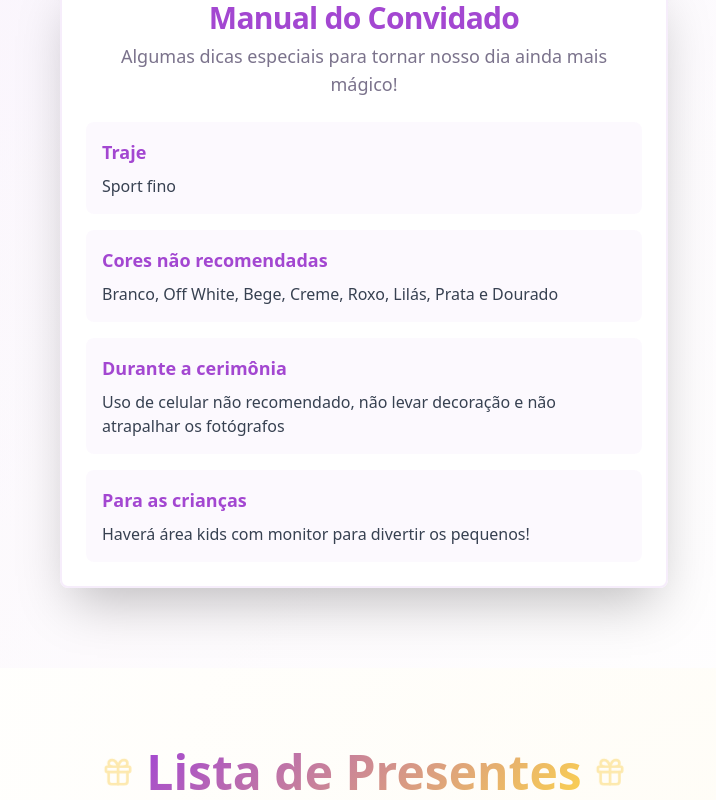
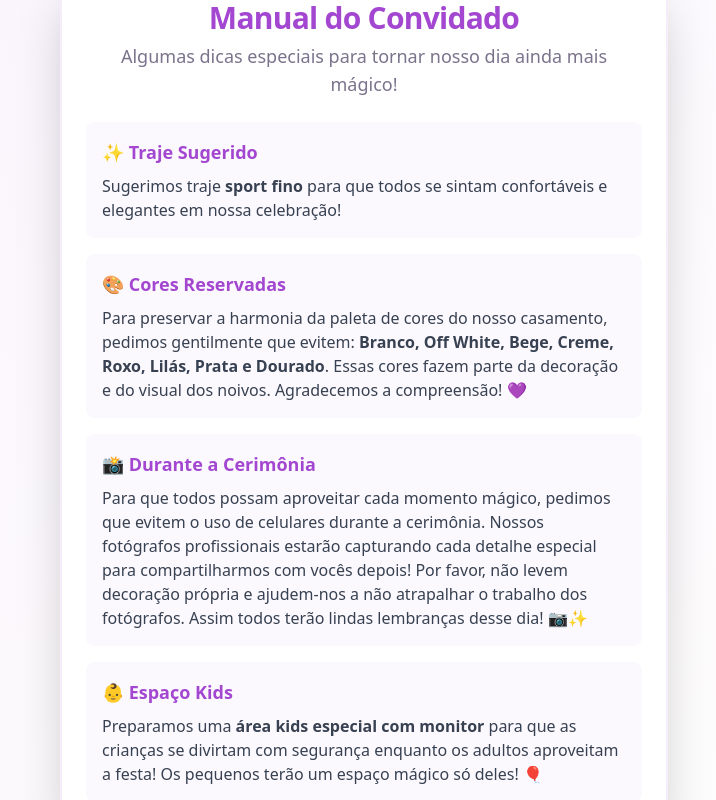
Before and after one commit to livia-pessoal/fairytale-rsvp-site, a React (Vite) app: page / in a window 1280 px wide. Shown: the part 1600-2400 px from the top of the page, without its empty margins (276-992 px from the left). Built offline with nearby package versions, Linux system fonts and the light colour scheme.

Commit message:
Cria componente GuestManual com tom amigável e justificativas

```diff
--- /dev/null
+++ b/src/components/GuestManual.tsx
@@ -0,0 +1,53 @@
+import { Card, CardContent, CardDescription, CardHeader, CardTitle } from "@/components/ui/card";
+
+const GuestManual = () => {
+  return (
+    <Card className="shadow-2xl border-2 border-lavender/30 bg-white/95 backdrop-blur-sm mt-8">
+      <CardHeader className="text-center pb-6">
+        <CardTitle className="text-3xl font-bold text-primary">Manual do Convidado</CardTitle>
+        <CardDescription className="text-lg">
+          Algumas dicas especiais para tornar nosso dia ainda mais mágico!
+        </CardDescription>
+      </CardHeader>
+      <CardContent>
+        <div className="space-y-4">
+          <div className="bg-lavender/10 p-4 rounded-lg">
+            <h3 className="font-semibold text-lg mb-2 text-primary">✨ Traje Sugerido</h3>
+            <p className="text-gray-700">
+              Sugerimos traje <strong>sport fino</strong> para que todos se sintam confortáveis e elegantes em nossa celebração!
+            </p>
+          </div>
+
+          <div className="bg-lavender/10 p-4 rounded-lg">
+            <h3 className="font-semibold text-lg mb-2 text-primary">🎨 Cores Reservadas</h3>
+            <p className="text-gray-700">
+              Para preservar a harmonia da paleta de cores do nosso casamento, pedimos gentilmente que evitem:
+              <strong> Branco, Off White, Bege, Creme, Roxo, Lilás, Prata e Dourado</strong>.
+              Essas cores fazem parte da decoração e do visual dos noivos. Agradecemos a compreensão! 💜
+            </p>
+          </div>
+
+          <div className="bg-lavender/10 p-4 rounded-lg">
+            <h3 className="font-semibold text-lg mb-2 text-primary">📸 Durante a Cerimônia</h3>
+            <p className="text-gray-700">
+              Para que todos possam aproveitar cada momento mágico, pedimos que evitem o uso de celulares durante a cerimônia.
+              Nossos fotógrafos profissionais estarão capturando cada detalhe especial para compartilharmos com vocês depois!
+              Por favor, não levem decoração própria e ajudem-nos a não atrapalhar o trabalho dos fotógrafos.
+              Assim todos terão lindas lembranças desse dia! 📷✨
+            </p>
+          </div>
+
+          <div className="bg-lavender/10 p-4 rounded-lg">
+            <h3 className="font-semibold text-lg mb-2 text-primary">👶 Espaço Kids</h3>
+            <p className="text-gray-700">
+              Preparamos uma <strong>área kids especial com monitor</strong> para que as crianças se divirtam com segurança
+              enquanto os adultos aproveitam a festa! Os pequenos terão um espaço mágico só deles! 🎈
+            </p>
+          </div>
+        </div>
+      </CardContent>
+    </Card>
+  );
+};
+
+export default GuestManual;
--- a/src/components/RSVPSection.tsx
+++ b/src/components/RSVPSection.tsx
@@ -7,6 +7,7 @@ import { Select, SelectContent, SelectItem, SelectTrigger, SelectValue } from "@
 import { Heart, Mail, User, MapPin, Calendar, Clock, Gift } from "lucide-react";
 import { useToast } from "@/hooks/use-toast";
 import { supabase } from "@/integrations/supabase/client";
+import GuestManual from "./GuestManual";
 
 const FAMILIES = [
   { name: "Família Fátima", members: ["Fátima"] },
@@ -291,38 +292,8 @@ const RSVPSection = () => {
           </CardContent>
         </Card>
 
-                {/* Manual do Convidado */}
-        <Card className="shadow-2xl border-2 border-lavender/30 bg-white/95 backdrop-blur-sm mt-8">
-          <CardHeader className="text-center pb-6">
-            <CardTitle className="text-3xl font-bold text-primary">Manual do Convidado</CardTitle>
-            <CardDescription className="text-lg">
-              Algumas dicas especiais para tornar nosso dia ainda mais mágico!
-            </CardDescription>
-          </CardHeader>
-          <CardContent>
-            <div className="space-y-4">
-              <div className="bg-lavender/10 p-4 rounded-lg">
-                <h3 className="font-semibold text-lg mb-2 text-primary">Traje</h3>
-                <p className="text-gray-700">Sport fino</p>
-              </div>
-
-              <div className="bg-lavender/10 p-4 rounded-lg">
-                <h3 className="font-semibold text-lg mb-2 text-primary">Cores não recomendadas</h3>
-                <p className="text-gray-700">Branco, Off White, Bege, Creme, Roxo, Lilás, Prata e Dourado</p>
-              </div>
-
-              <div className="bg-lavender/10 p-4 rounded-lg">
-                <h3 className="font-semibold text-lg mb-2 text-primary">Durante a cerimônia</h3>
-                <p className="text-gray-700">Uso de celular não recomendado, não levar decoração e não atrapalhar os fotógrafos</p>
-              </div>
-
-              <div className="bg-lavender/10 p-4 rounded-lg">
-                <h3 className="font-semibold text-lg mb-2 text-primary">Para as crianças</h3>
-                <p className="text-gray-700">Haverá área kids com monitor para divertir os pequenos!</p>
-              </div>
-            </div>
-          </CardContent>
-        </Card>
+        {/* Manual do Convidado */}
+        <GuestManual />
       </div>
     </section>
   );
```
